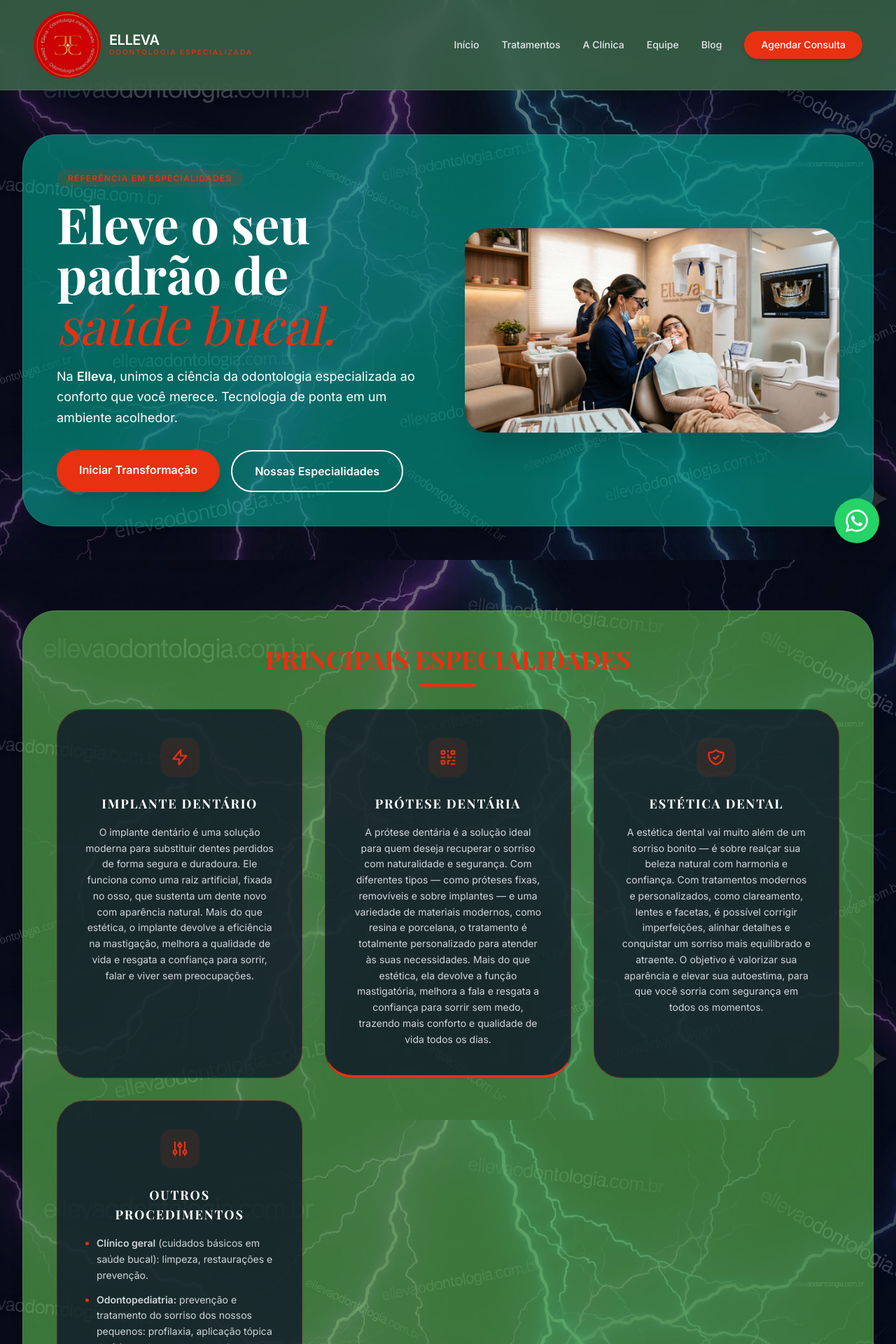
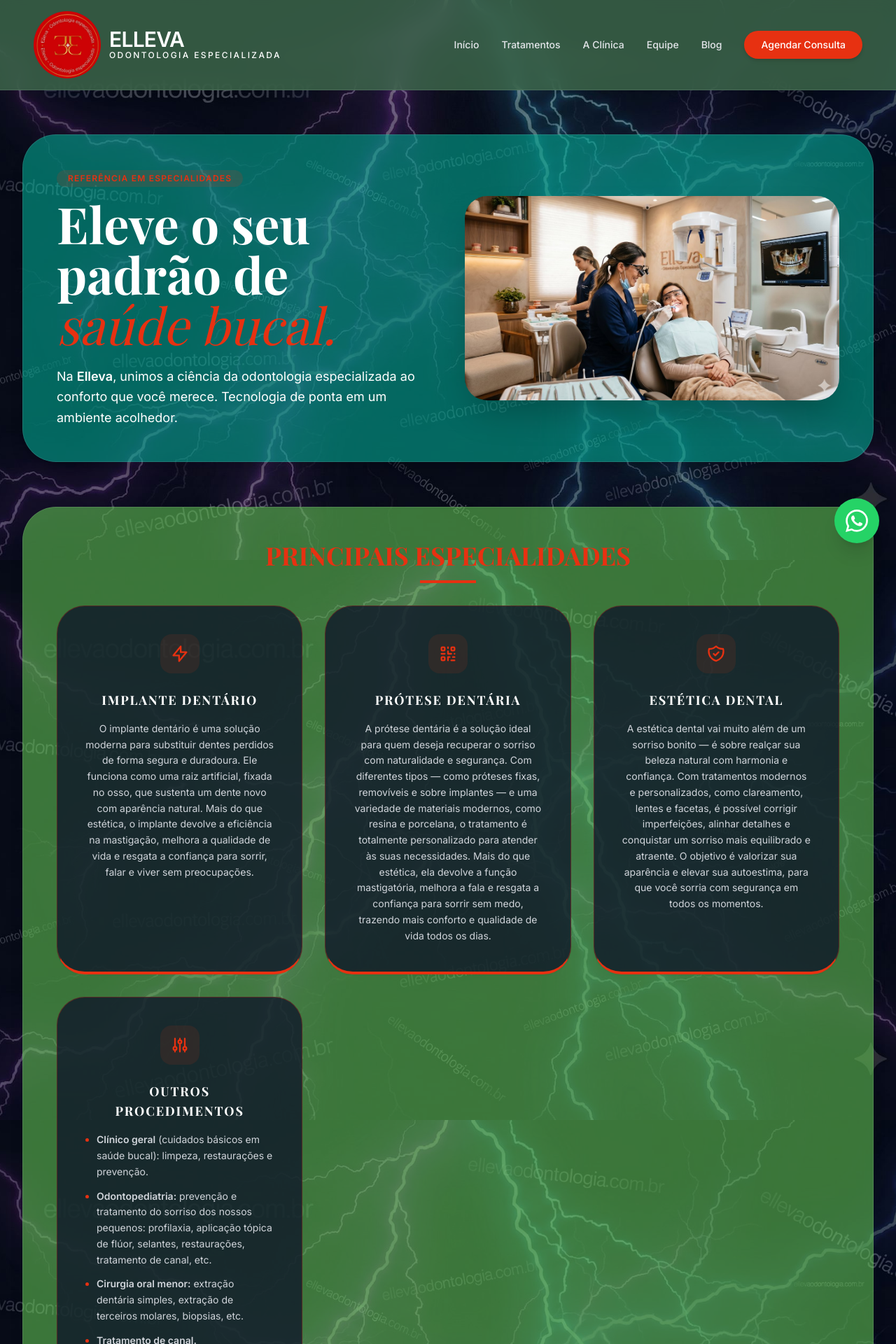
Before and after one commit to valgandolfo/ellevaodonto, a Django app: page / in a window 1280 px wide. Shown: the top 1920 px of the page at 70% size. Run offline with Django 5.2, Linux system fonts and the light colour scheme; some libraries are stand-ins or nearby versions.

Commit message:
feat: ajustes finos de layout, alinhamentos e rodape

```diff
--- a/templates/base.html
+++ b/templates/base.html
@@ -99,9 +99,10 @@
             --equipe-borda-foto: var(--terracota);
 
             /* Cores Específicas: Rodapé (Footer) */
-            --footer-fundo: #058d59;
-            --footer-borda: #f70101;
-            --footer-titulo: #f70101;
+            /*--footer-fundo: #0a6777;*/
+            --footer-fundo: #000000;
+            --footer-borda: #ffffff;
+            --footer-titulo: #ffffff;
             --footer-subtitulo: var(--terracota);
             --footer-links: #2b00c5;
             --footer-links-hover: var(--terracota);
@@ -209,9 +210,8 @@
                     </div>
                     <div class="flex flex-col">
                         <span
-                            class="text-xl font-bold tracking-tight leading-none uppercase text-[var(--header-titulo)]">Elleva</span>
-                        <span
-                            class="text-[10px] tracking-[0.2em] font-medium uppercase text-[var(--header-subtitulo)]">Odontologia
+                            class="text-3xl font-bold tracking-tight leading-none uppercase text-[var(--header-titulo)]">Elleva</span>
+                        <span class="text-xs tracking-[0.2em] font-medium uppercase text-white">Odontologia
                             Especializada</span>
                     </div>
                 </div>
@@ -259,24 +259,33 @@
     {% endblock %}
 
     <!-- Rodapé -->
-    <footer class="pt-12 pb-8 border-t text-center"
+    <footer class="pt-2 pb-6 border-t text-center"
         style="background-color: var(--footer-fundo); border-color: var(--footer-borda);">
         <div class="max-w-7xl mx-auto px-4 sm:px-6 lg:px-8">
             <div class="flex flex-col items-center">
-                <div class="logo-circle mb-6 scale-110">
-                    <img src="{% static 'logo_elleva.jpg' %}" alt="Logo Elleva" class="w-full h-full object-cover">
+                <!-- Logo e Nome Lado a Lado -->
+                <div class="flex items-center justify-center space-x-4 mb-6">
+                    <div class="logo-circle w-16 h-16 shrink-0">
+                        <img src="{% static 'logo_elleva.jpg' %}" alt="Logo Elleva" class="w-full h-full object-cover">
+                    </div>
+                    <div class="text-left">
+                        <h3 class="text-2xl font-bold tracking-tight mb-1" style="color: var(--footer-titulo);">ELLEVA
+                        </h3>
+                        <p class="text-[10px] uppercase tracking-[0.2em] font-medium"
+                            style="color: var(--footer-subtitulo);">
+                            Odontologia Especializada
+                        </p>
+                    </div>
                 </div>
-                <h3 class="text-2xl font-bold tracking-tight mb-2" style="color: var(--footer-titulo);">ELLEVA</h3>
-                <p class="text-xs uppercase tracking-[0.3em] font-medium mb-10" style="color: var(--footer-subtitulo);">
-                    Odontologia Especializada
-                </p>
 
-                <div class="flex space-x-10 mb-12 text-sm font-semibold" style="color: var(--footer-links);">
+                <!-- Links -->
+                <div class="flex space-x-10 mb-8 text-sm font-semibold" style="color: var(--footer-links);">
                     <a href="#" class="transition-colors hover:text-[var(--footer-links-hover)]">Instagram</a>
                     <a href="#" class="transition-colors hover:text-[var(--footer-links-hover)]">Facebook</a>
                     <a href="#" class="transition-colors hover:text-[var(--footer-links-hover)]">Localização</a>
                 </div>
 
+                <!-- Copyright -->
                 <div class="text-[10px] uppercase tracking-widest space-y-2" style="color: var(--footer-texto);">
                     <p>&copy; 2024 Elleva Odontologia. Todos os direitos reservados.</p>
                     <p>RT: Dra. Maria Isabela Lopes Gandolfo - CRO-SP 00000</p>
--- a/templates/home.html
+++ b/templates/home.html
@@ -16,7 +16,7 @@
     <div class="max-w-7xl mx-auto px-4 sm:px-6 lg:px-8">
         <div
             class="bg-[var(--referencia-fundo-container)] border border-[var(--referencia-borda-container)] p-6 sm:p-10 lg:p-12 rounded-[2rem] sm:rounded-[3rem] shadow-xl">
-            <div class="grid lg:grid-cols-2 gap-12 items-center">
+            <div class="grid lg:grid-cols-2 gap-6 lg:gap-12 items-center">
                 <div class="text-center lg:text-left">
                     <span
                         class="inline-block px-4 py-1 rounded-full bg-[var(--referencia-tag-fundo)] text-[var(--referencia-tag-texto)] text-xs font-bold tracking-widest uppercase mb-4 mx-auto lg:mx-0">Referência
@@ -26,20 +26,12 @@
                         Eleve o seu padrão de <span class="text-[var(--referencia-destaque)] italic font-normal">saúde
                             bucal.</span>
                     </h1>
-                    <p class="text-lg text-[var(--referencia-texto)] mb-8 max-w-lg leading-relaxed mx-auto lg:mx-0">
+                    <p class="text-lg text-[var(--referencia-texto)] mb-0 max-w-lg leading-relaxed mx-auto lg:mx-0">
                         Na <strong>Elleva</strong>, unimos a ciência da odontologia especializada ao conforto que você
                         merece. Tecnologia de ponta em um ambiente acolhedor.
                     </p>
-                    <div class="flex flex-col sm:flex-row gap-4 justify-center lg:justify-start">
-                        <a href="#contato"
-                            class="bg-[var(--referencia-btn1-fundo)] text-[var(--referencia-btn1-texto)] px-8 py-4 rounded-full text-center font-semibold shadow-xl hover:bg-opacity-90 transition-all">Iniciar
-                            Transformação</a>
-                        <a href="#servicos"
-                            class="bg-[var(--referencia-btn2-fundo)] border-2 border-[var(--referencia-btn2-borda)] text-[var(--referencia-btn2-texto)] px-8 py-4 rounded-full text-center font-semibold hover:bg-[var(--referencia-btn2-borda)] hover:text-[var(--referencia-btn2-fundo)] transition-all">Nossas
-                            Especialidades</a>
-                    </div>
                 </div>
-                <div class="relative mt-12 lg:mt-0 w-full max-w-sm mx-auto sm:max-w-md lg:max-w-none">
+                <div class="relative mt-0 lg:mt-0 w-full max-w-sm mx-auto sm:max-w-md lg:max-w-none">
                     <div
                         class="absolute -top-5 -right-5 lg:-top-10 lg:-right-10 w-48 h-48 lg:w-64 lg:h-64 bg-[var(--referencia-bolha)] rounded-full blur-2xl lg:blur-3xl">
                     </div>
@@ -52,7 +44,7 @@
 </section>
 
 <!-- Especialidades -->
-<section id="servicos" class="py-12 lg:py-20 bg-[var(--tratamentos-fundo-secao)]">
+<section id="servicos" class="pt-0 pb-8 lg:pt-6 lg:pb-16 bg-[var(--tratamentos-fundo-secao)]">
     <div class="max-w-7xl mx-auto px-4 sm:px-6 lg:px-8 text-center">
         <div
             class="bg-[var(--tratamentos-fundo-container)] border border-[var(--tratamentos-borda-container)] p-6 sm:p-10 lg:p-12 rounded-[2rem] sm:rounded-[3rem] shadow-xl">
@@ -63,7 +55,7 @@
             <div class="grid md:grid-cols-3 gap-8">
                 <!-- Card -->
                 <div
-                    class="p-10 rounded-[2.5rem] border shadow-sm hover:shadow-xl transition-all group bg-[var(--tratamentos-fundo-card)] border-[var(--tratamentos-borda-card)]">
+                    class="p-10 rounded-[2.5rem] border shadow-sm hover:shadow-xl transition-all group border-b-4 bg-[var(--tratamentos-fundo-card)] border-[var(--tratamentos-borda-card)] border-b-[var(--tratamentos-borda-destaque)]">
                     <div
                         class="w-14 h-14 rounded-2xl flex items-center justify-center mb-6 transition-colors mx-auto bg-[var(--tratamentos-icone-fundo)] group-hover:bg-[var(--tratamentos-icone-fundo-hover)]">
                         <svg class="w-7 h-7 text-[var(--tratamentos-icone-cor)] group-hover:text-[var(--tratamentos-icone-cor-hover)]"
@@ -105,7 +97,7 @@
 
                 <!-- Card -->
                 <div
-                    class="p-10 rounded-[2.5rem] border shadow-sm hover:shadow-xl transition-all group bg-[var(--tratamentos-fundo-card)] border-[var(--tratamentos-borda-card)]">
+                    class="p-10 rounded-[2.5rem] border shadow-sm hover:shadow-xl transition-all group border-b-4 bg-[var(--tratamentos-fundo-card)] border-[var(--tratamentos-borda-card)] border-b-[var(--tratamentos-borda-destaque)]">
                     <div
                         class="w-14 h-14 rounded-2xl flex items-center justify-center mb-6 transition-colors mx-auto bg-[var(--tratamentos-icone-fundo)] group-hover:bg-[var(--tratamentos-icone-fundo-hover)]">
                         <svg class="w-7 h-7 text-[var(--tratamentos-icone-cor)] group-hover:text-[var(--tratamentos-icone-cor-hover)]"
@@ -127,7 +119,7 @@
 
                 <!-- Card: Outros Procedimentos -->
                 <div
-                    class="p-10 rounded-[2.5rem] border shadow-sm hover:shadow-xl transition-all group bg-[var(--tratamentos-fundo-card)] border-[var(--tratamentos-borda-card)]">
+                    class="p-10 rounded-[2.5rem] border shadow-sm hover:shadow-xl transition-all group border-b-4 bg-[var(--tratamentos-fundo-card)] border-[var(--tratamentos-borda-card)] border-b-[var(--tratamentos-borda-destaque)]">
                     <div
                         class="w-14 h-14 rounded-2xl flex items-center justify-center mb-6 transition-colors mx-auto bg-[var(--tratamentos-icone-fundo)] group-hover:bg-[var(--tratamentos-icone-fundo-hover)]">
                         <!-- Icone genérico (ajustes / procedimentos) -->
@@ -159,7 +151,7 @@
 
 <!-- Sobre -->
 <!-- Sobre -->
-<section id="sobre" class="py-12 lg:py-20 bg-[var(--sobre-fundo-secao)] text-white">
+<section id="sobre" class="pt-0 pb-6 lg:pt-0 lg:pb-14 bg-[var(--sobre-fundo-secao)] text-white">
     <div class="max-w-7xl mx-auto px-4 sm:px-6 lg:px-8">
         <div
             class="bg-[var(--sobre-fundo-container)] border border-[var(--sobre-borda-container)] p-6 sm:p-10 lg:p-12 rounded-[2rem] sm:rounded-[3rem] shadow-xl">
@@ -170,7 +162,7 @@
             </div>
             <div class="grid lg:grid-cols-2 gap-8 lg:gap-12 items-center">
                 <div
-                    class="w-full relative shadow-2xl rounded-2xl overflow-hidden mt-8 lg:mt-0 border-4 border-[var(--sobre-borda-fotos)]">
+                    class="w-full relative shadow-2xl rounded-2xl overflow-hidden mt-0 lg:mt-0 border-4 border-[var(--sobre-borda-fotos)]">
                     <!-- Swiper -->
                     <div class="swiper mySwiper h-64 sm:h-80 w-full bg-black/20">
                         <div class="swiper-wrapper">
@@ -182,7 +174,7 @@
                                     alt="A Clínica 3"></div>
                             <div class="swiper-slide"><img src="{% static 'imagens/a_clinica_4.jpeg' %}"
                                     alt="A Clínica 4"></div>
-                            <div class="swiper-slide"><img src="{% static 'imagens/a_clinica_5.png' %}"
+                            <div class="swiper-slide"><img src="{% static 'imagens/Image_clina_05.jpg' %}"
                                     alt="A Clínica 5"></div>
                             <div class="swiper-slide"><img src="{% static 'imagens/a_clinica_6.png' %}"
                                     alt="A Clínica 6"></div>
@@ -190,7 +182,7 @@
                         <div class="swiper-pagination"></div>
                     </div>
                 </div>
-                <div class="mt-8 lg:mt-0">
+                <div class="mt-0 lg:mt-0">
                     <h2 class="text-3xl md:text-4xl font-bold mb-6 italic">Sua melhor versão começa na Elleva.</h2>
                     <p class="text-lg opacity-90 mb-6 leading-relaxed">
                         A **Elleva Odontologia Especializada** foi concebida para redefinir o conceito de ir ao
@@ -217,7 +209,7 @@
 </section>
 
 <!-- Equipe Especializada -->
-<section id="equipe" class="py-12 lg:py-20 bg-[var(--equipe-fundo-secao)]">
+<section id="equipe" class="pt-0 pb-4 lg:pt-0 lg:pb-12 bg-[var(--equipe-fundo-secao)]">
     <div class="max-w-7xl mx-auto px-4 sm:px-6 lg:px-8">
         <div
             class="bg-[var(--equipe-fundo-container)] border border-[var(--equipe-borda-container)] p-6 sm:p-10 lg:p-12 rounded-[2rem] sm:rounded-[3rem] shadow-xl">
@@ -300,9 +292,9 @@
 </section>
 
 <!-- Contato -->
-<section id="contato" class="py-12 lg:py-20 bg-[var(--contato-fundo-secao)]">
+<section id="contato" class="pt-0 pb-4 lg:pt-0 lg:pb-12 bg-[var(--contato-fundo-secao)]">
     <div class="max-w-5xl mx-auto px-4 sm:px-6 lg:px-8">
-        <div class="text-center mb-10 sm:mb-16">
+        <div class="text-center mb-6 sm:mb-6">
             <h2 class="text-3xl md:text-4xl font-bold mb-4 text-[var(--contato-titulo)]">Agende seu horário</h2>
             <p class="font-light text-[var(--contato-subtitulo)] px-4">Receba um atendimento personalizado desde o
                 primeiro contato.</p>
```
Also changed, not shown: static/imagens/Image_clina_05.jpg (added), static/imagens/a_clinica_5.png, static/imagens/imagem_clinica_05.jpg (added).
